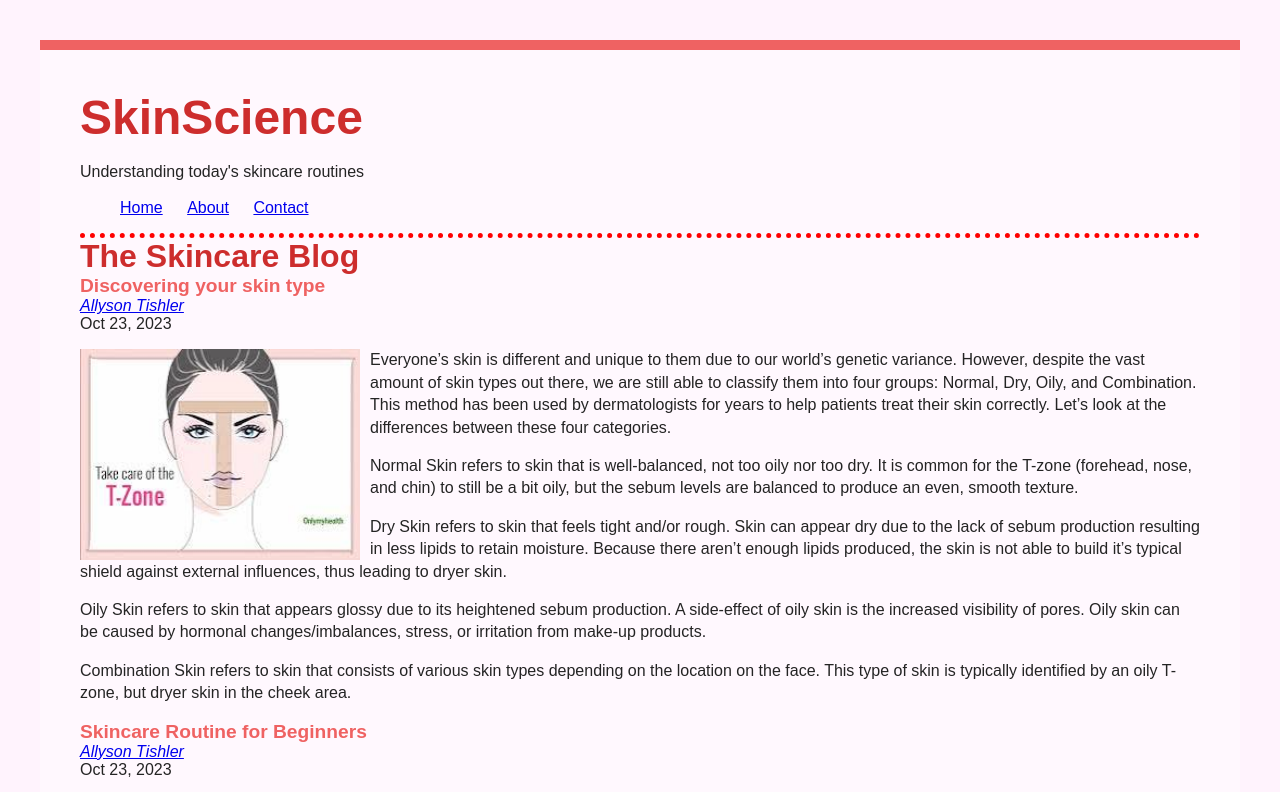
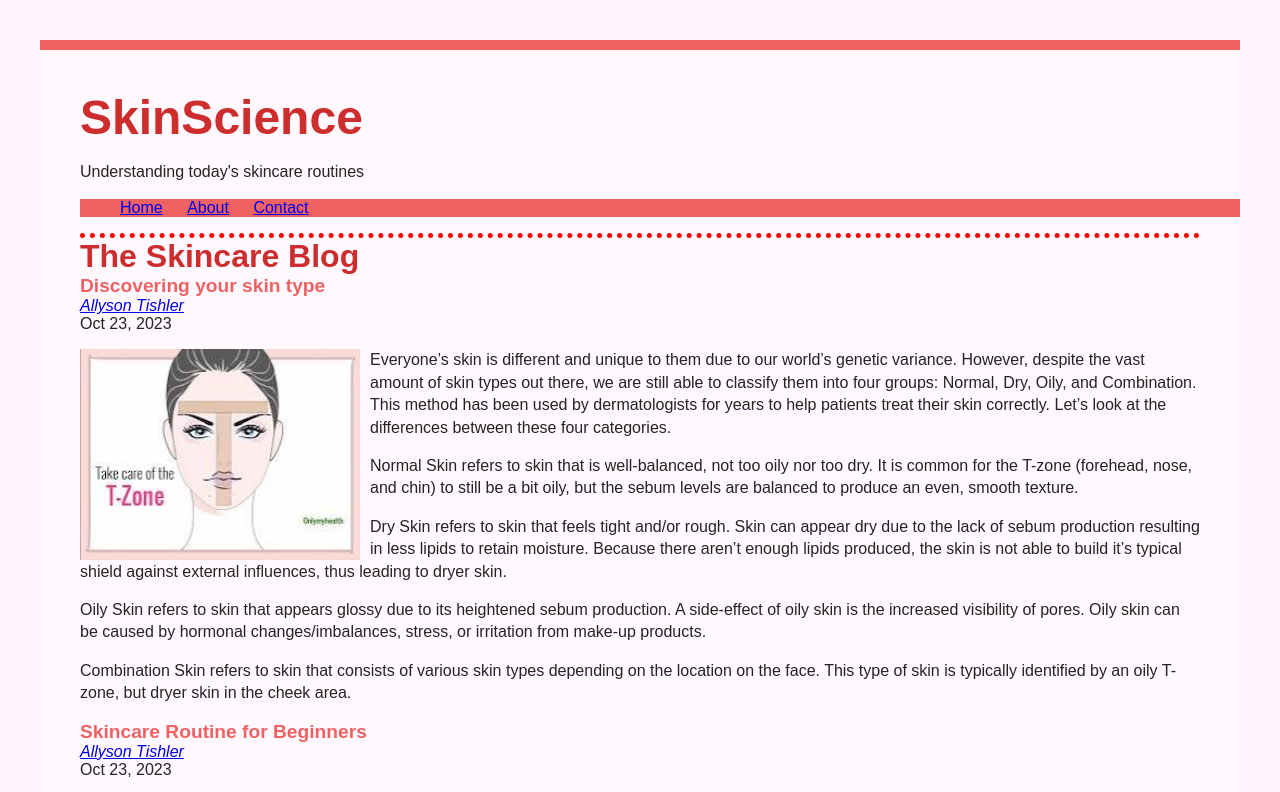
Before and after one commit to allysontishler/mi349_blog, a plain HTML site: page index.html in a window 1280 px wide. Shown: the top 792 px of the page. Drawn offline with Linux system fonts and the light colour scheme.

Commit message:
container

```diff
--- a/style.css
+++ b/style.css
@@ -20,6 +20,8 @@ body {
     list-style-type: none;
     position: sticky;
     top: 0;
+    background-color: #EF6262;
+    width: 100%;
 }
 
 .horizontal-nav li {
```
